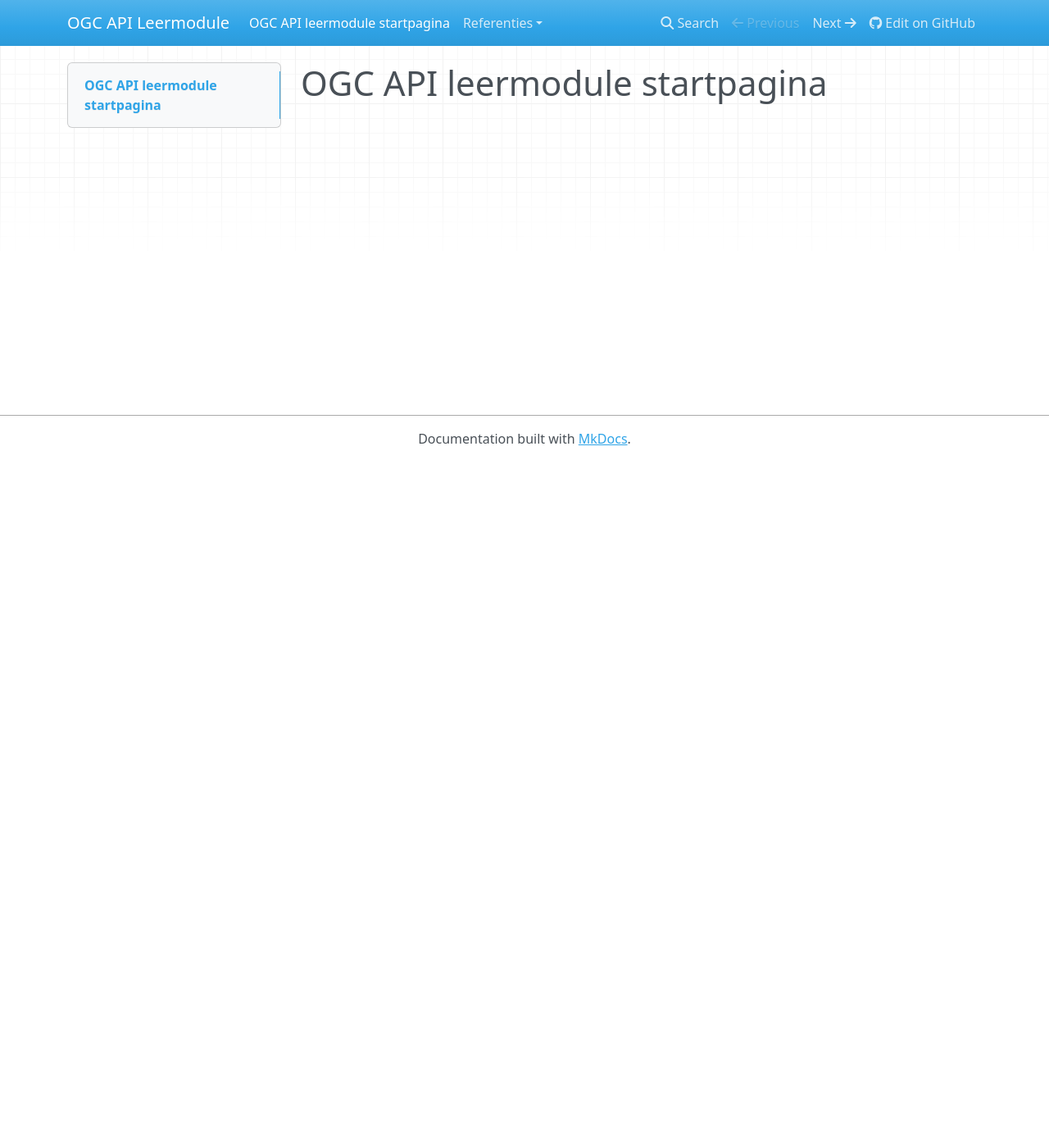
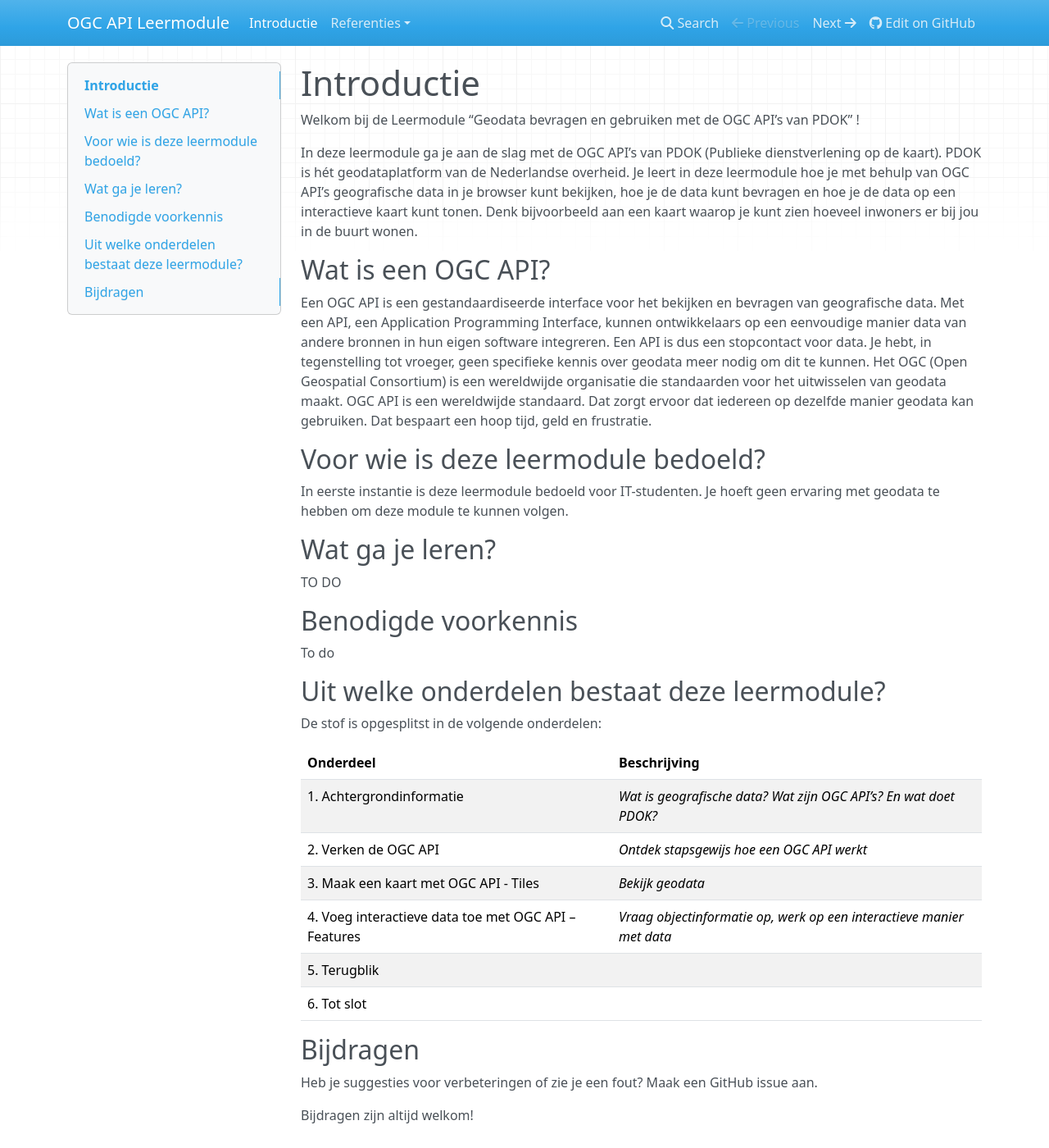
Before and after one commit to PDOK/leermodule-ogc-api, an MkDocs documentation site: the page built from docs/index.md, in a window 1280 px wide and 1400 px high. Shown: the whole window at 82% size. Built offline with MkDocs 1.6.1, drawn with Linux system fonts in a browser that asks for light colours; nearby versions of some CDN libraries.

Commit message:
introductie toegevoegd

```diff
--- a/docs/index.md
+++ b/docs/index.md
@@ -1 +1,36 @@
-# OGC API leermodule startpagina
+# Introductie
+
+Welkom bij de Leermodule “Geodata bevragen en gebruiken met de OGC API’s van PDOK” !
+
+In deze leermodule ga je aan de slag met de OGC API’s van PDOK (Publieke dienstverlening op de kaart). PDOK is hét geodataplatform van de Nederlandse overheid. Je leert in deze leermodule hoe je met behulp van OGC API’s geografische data in je browser kunt bekijken, hoe je de data kunt bevragen en hoe je de data op een interactieve kaart kunt tonen. Denk bijvoorbeeld aan een kaart waarop je kunt zien hoeveel inwoners er bij jou in de buurt wonen.
+
+## Wat is een OGC API?
+Een OGC API is een gestandaardiseerde interface voor het bekijken en bevragen van geografische data. Met een API, een Application Programming Interface, kunnen ontwikkelaars op een eenvoudige manier data van andere bronnen in hun eigen software integreren. Een API is dus een stopcontact voor data. Je hebt, in tegenstelling tot vroeger, geen specifieke kennis over geodata meer nodig om dit te kunnen.
+Het OGC (Open Geospatial Consortium) is een wereldwijde organisatie die standaarden voor het uitwisselen van geodata maakt.
+OGC API is een wereldwijde standaard. Dat zorgt ervoor dat iedereen op dezelfde manier geodata kan gebruiken. Dat bespaart een hoop tijd, geld en frustratie.
+
+## Voor wie is deze leermodule bedoeld?
+In eerste instantie is deze leermodule bedoeld voor IT-studenten. Je hoeft geen ervaring met geodata te hebben om deze module te kunnen volgen.
+
+## Wat ga je leren?
+TO DO
+
+## Benodigde voorkennis
+To do
+
+## Uit welke onderdelen bestaat deze leermodule?
+De stof is opgesplitst in de volgende onderdelen:
+
+| Onderdeel | Beschrijving |
+| ----------- | ----------- |
+| 1. Achtergrondinformatie| *Wat is geografische data? Wat zijn OGC API’s? En wat doet PDOK?* |
+| 2. Verken de OGC API | *Ontdek stapsgewijs hoe een OGC API werkt* |
+| 3.	Maak een kaart met OGC API - Tiles | *Bekijk geodata* |
+| 4.	Voeg interactieve data toe met OGC API – Features | *Vraag objectinformatie op, werk op een interactieve manier met data* |
+| 5.	Terugblik |  |
+| 6.	Tot slot |  |
+
+## Bijdragen
+Heb je suggesties voor verbeteringen of zie je een fout? Maak een GitHub issue aan.
+
+Bijdragen zijn altijd welkom!
```
